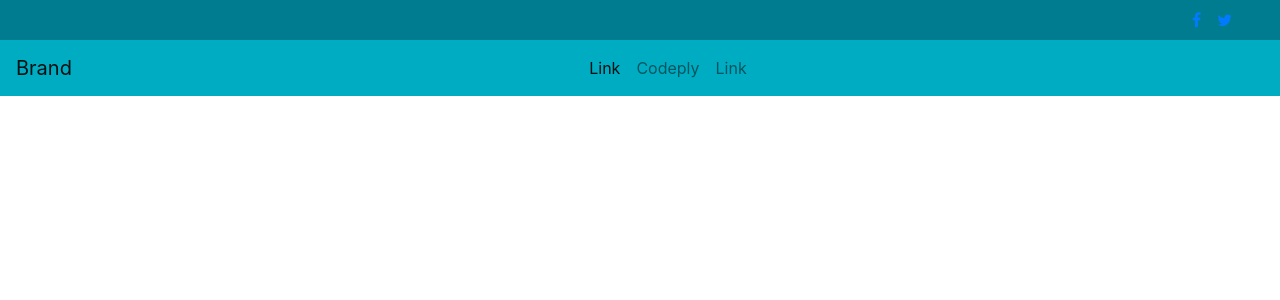
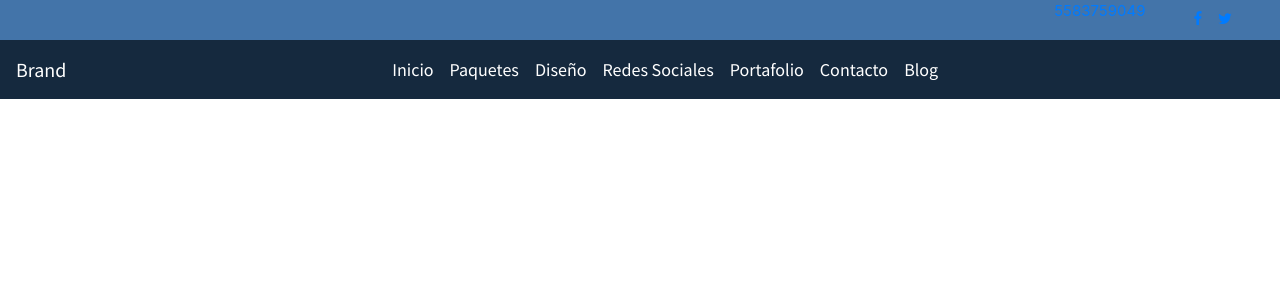
Before and after one commit to skasurck/Mktska, a PHP site: page / in a window 1280 px wide. Shown: the top 300 px of the page. Run offline with PHP 8.4, Linux system fonts and the light colour scheme.

Commit message:
Cambios en navbar

```diff
--- a/css/estilos.css
+++ b/css/estilos.css
@@ -1,3 +1,5 @@
+@import url('https://fonts.googleapis.com/css?family=Source+Sans+Pro');
+
 body{
     margin: 0;
     padding: 0;
@@ -8,15 +10,27 @@ body{
 }
 .tlefonos {
 	width: 100%;
-    height: 40px;
-    background: #007c91;
+    height:40px;
+    background: rgb(67,116,169);
+
+
 
 }
-.tlefonos h5{
-	text-align: right;
-    margin-right: 2%;
+.tlefonos li{
+	color: aliceblue;
+    font-size: 15px;
+
+}
+.tlefonos li:hover{
+	background: #01ccc2;
+
 }
 .navmkt{
-    background: #00acc1;
-    justify-content: flex-end;
+    font-family: 'Source Sans Pro', sans-serif;
+    background: rgb(21,41,62);
+    font-size: 18px;
+    text-decoration-color: gray;
 }
+.navmkt li:hover{
+    opacity: 0.5;
+}
--- a/index.html
+++ b/index.html
@@ -21,7 +21,9 @@
 <body>
      <div class="content-tel">
 			<div class="tlefonos">
+
 			<ul class="nav navbar-nav flex-row justify-content-end flex-nowrap">
+               <li><p><a href="" class="mr-5">5583759049</a></p></li>
             <li class="nav-item"><a class="nav-link" href=""><i class="fa fa-facebook mr-3"></i></a> </li>
             <li class="nav-item"><a class="nav-link" href=""><i class="fa fa-twitter mr-5"></i></a> </li>
         </ul>
@@ -32,7 +34,7 @@
 2 - Navbar with brand left, links on center and right that collapse in the vertical mobile
     menu
 -->
-<nav class="navbar navbar-light navbar-expand-md  justify-content-center navmkt">
+<nav class="navbar navbar-dark navbar-expand-md  navmkt">
     <a href="/" class="navbar-brand mr-0">Brand</a>
     <button class="navbar-toggler ml-1" type="button" data-toggle="collapse" data-target="#collapsingNavbar2">
         <span class="navbar-toggler-icon"></span>
@@ -40,14 +42,27 @@
     <div class="navbar-collapse collapse justify-content-between align-items-center w-100" id="collapsingNavbar2">
         <ul class="navbar-nav mx-auto text-center">
             <li class="nav-item active">
-                <a class="nav-link" href="#">Link <span class="sr-only">Home</span></a>
+                <a class="nav-link" href="#">Inicio<span class="sr-only">Home</span></a>
             </li>
-            <li class="nav-item">
-                <a class="nav-link" href="//codeply.com">Codeply</a>
+            <li class="nav-item active">
+                <a class="nav-link" href="#">Paquetes</a>
             </li>
-            <li class="nav-item">
-                <a class="nav-link" href="#">Link</a>
+            <li class="nav-item active">
+                <a class="nav-link" href="//codeply.com">Diseño</a>
             </li>
+            <li class="nav-item active">
+                <a class="nav-link" href="#">Redes Sociales</a>
+            </li>
+            <li class="nav-item active">
+                <a class="nav-link" href="#">Portafolio</a>
+            </li>
+            <li class="nav-item active">
+                <a class="nav-link" href="#">Contacto</a>
+            </li>
+            <li class="nav-item active">
+                <a class="nav-link" href="#">Blog</a>
+            </li>
+
         </ul>
 
     </div>
```
